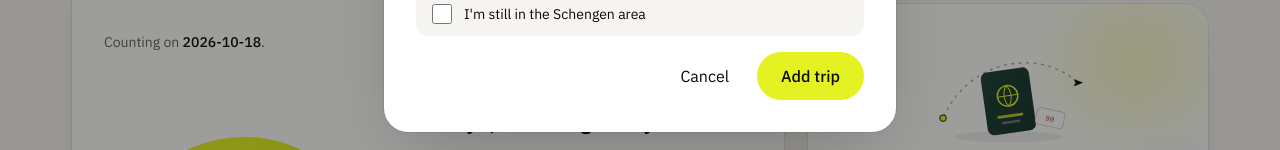
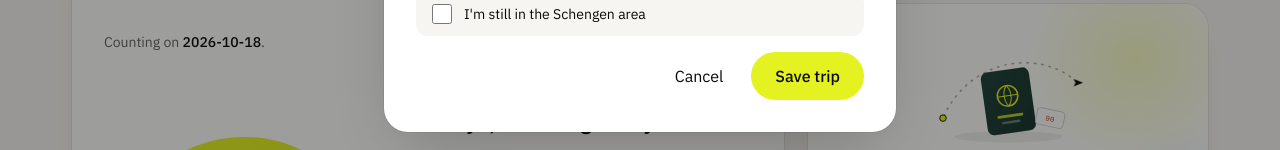
Before and after one commit to mohamedwael201193/ninety, a Next.js app: page / in a window 1280 px wide. Both pictures are taken after typing "Sample", "Sample" into the empty fields and a click on the button "Add trip". Shown: the part 1558-1708 px from the top of the page. Built offline with nearby package versions, Linux system fonts and the light colour scheme.

Commit message:
Trip form: an open stay always saves, and the submit button no longer shares the 'Add trip' label

```diff
--- a/src/components/TripEditor.tsx
+++ b/src/components/TripEditor.tsx
@@ -15,7 +15,7 @@ type TripEditorProps = {
 
 // Same rules and messages as PR #1's hand-written validation.
 const schema = z
-  .object({ entry: z.string(), exit: z.string(), open: z.boolean() })
+  .object({ entry: z.string(), exit: z.string().catch(""), open: z.boolean() })
   .superRefine((v, ctx) => {
     if (!isIsoDate(v.entry)) {
       ctx.addIssue({ code: "custom", path: ["entry"], message: dateFormatError(v.entry) ?? "Enter an entry date." });
@@ -51,10 +51,10 @@ export function TripEditor({ initial, onSave, onCancel }: TripEditorProps) {
           id="trip-exit"
           testId="trip-exit"
           label="Left"
-          disabled={open}
+          aria-disabled={open || undefined}
           error={errors.exit ? "" : undefined} aria-describedby="trip-form-error"
+          readOnly={open}
           {...register("exit")}
-          {...(open ? { value: "" } : {})}
         />
       </div>
       <label htmlFor="trip-open" className="flex min-h-11 cursor-pointer items-center gap-3 rounded-xl bg-paper-warm px-4 text-sm">
@@ -71,7 +71,7 @@ export function TripEditor({ initial, onSave, onCancel }: TripEditorProps) {
         </button>
         <button type="submit" data-testid="trip-save"
           className="focus-ring h-12 rounded-full bg-solar px-6 font-medium text-ink transition-[background,transform] duration-200 hover:bg-solar-deep active:scale-[.98]">
-          {initial ? "Save trip" : "Add trip"}
+          {initial ? "Save changes" : "Save trip"}
         </button>
       </div>
     </form>
```
